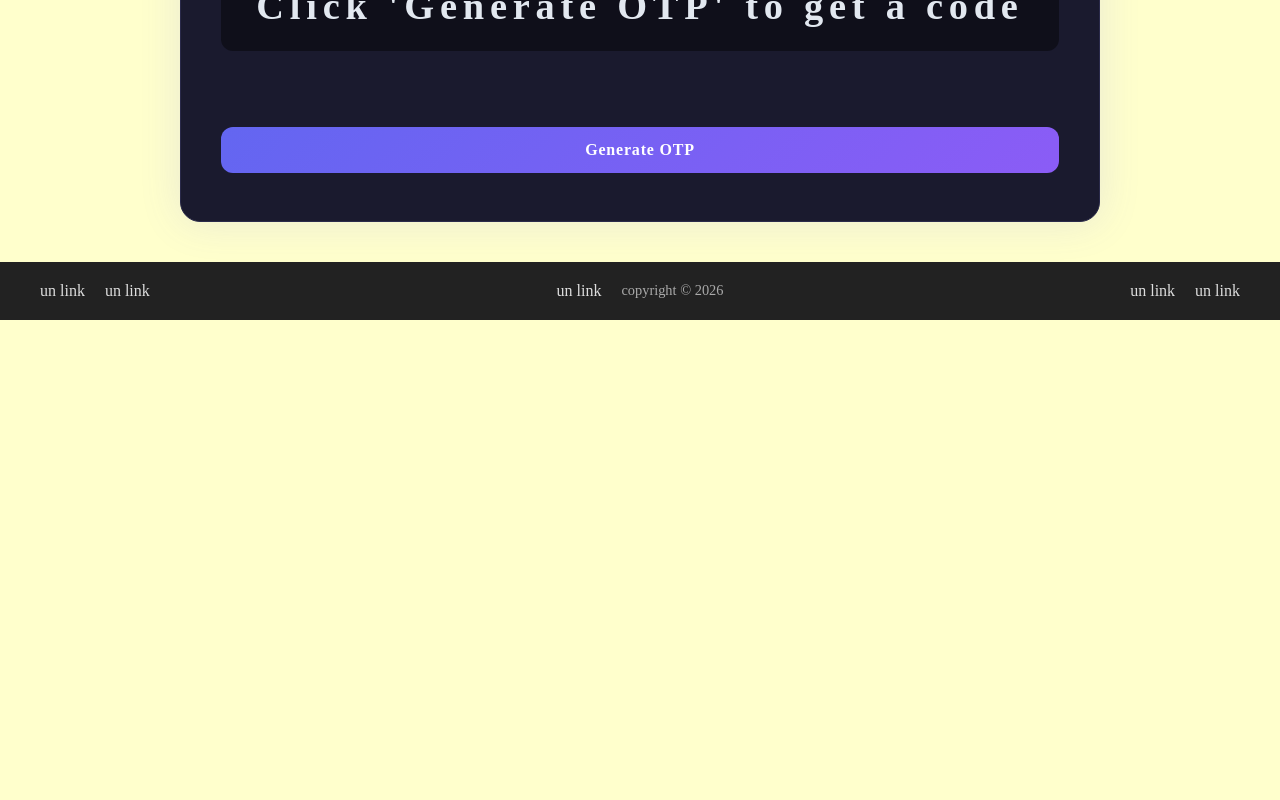
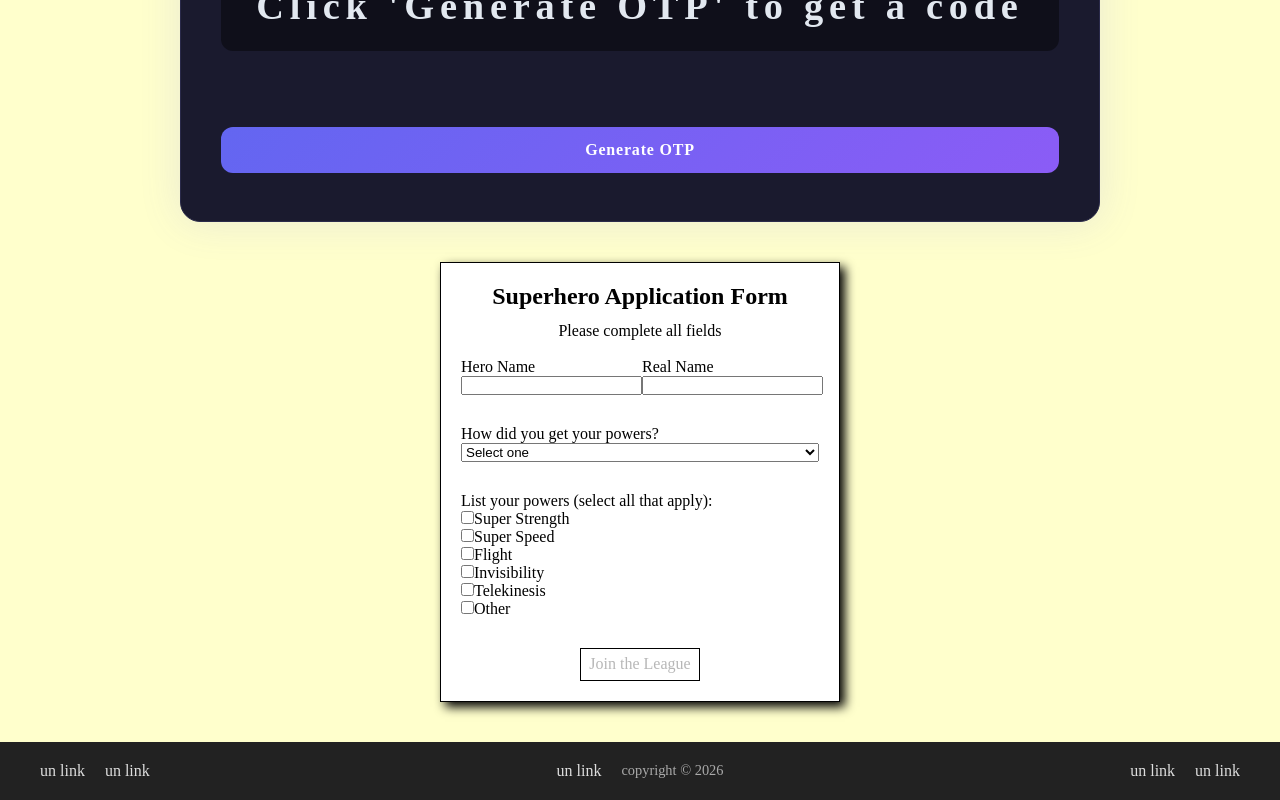
Before and after one commit to LucianoCipolla/ReactExercises, a React (Vite) app in the folder ResusableMegaNavbar/: page / in a window 1280 px wide. Shown: the part 1657-2457 px from the top of the page. Before the commit the page ends 1977 px from the top, so only its background shows below. Built offline with nearby package versions, Linux system fonts and the light colour scheme.

Commit message:
manejo de formularios en react

```diff
--- a/ResusableMegaNavbar/src/App.jsx
+++ b/ResusableMegaNavbar/src/App.jsx
@@ -6,6 +6,7 @@ import { ToggleApp } from "./ToggleTextButton"
 import { ColorPicker } from "./ColorPickerApp"
 import { FruitsSearch } from "./fruitSearchApp"
 import { OTPGenerator } from "./OtpGeneratorApp"
+import { SuperheroForm } from "./SuperHeroApplicationForm"
 
 function App() {
   return (
@@ -17,6 +18,7 @@ function App() {
       <ColorPicker />
       <FruitsSearch />
       <OTPGenerator />
+      <SuperheroForm />
       <Footer />
     </div>
   )
--- /dev/null
+++ b/ResusableMegaNavbar/src/SuperHeroApplicationForm.jsx
@@ -0,0 +1,94 @@
+import { useState } from 'react';
+
+export const SuperheroForm = () => {
+
+  const powerSourceOptions = [
+    'Bitten by a strange creature',
+    'Radioactive exposure',
+    'Science experiment',
+    'Alien heritage',
+    'Ancient artifact discovery',
+    'Other'
+  ];
+
+  const powersOptions = [
+    'Super Strength',
+    'Super Speed',
+    'Flight',
+    'Invisibility',
+    'Telekinesis',
+    'Other'
+  ];
+
+  const [heroName, setHeroName] = useState('');
+  const [realName, setRealName] = useState('');
+  const [powerSource, setPowerSource] = useState('');
+  const [powers, setPowers] = useState([]);
+
+  const handlePowersChange = e => {
+    const { value, checked } = e.target;
+    setPowers(checked ? [...powers, value] : powers.filter(p => p !== value));
+  }
+
+  return (
+    <div className='form-wrap'>
+      <h2>Superhero Application Form</h2>
+      <p>Please complete all fields</p>
+       <form method='post' action='https://superhero-application-form.freecodecamp.org'>
+        <div className='section'>
+          <label>
+            Hero Name
+            <input
+              type='text'
+              value={heroName}
+              onChange={e => setHeroName(e.target.value)}
+            />
+          </label>
+          <label>
+            Real Name
+            <input
+              type='password'
+              value={realName}
+              onChange={e => setRealName(e.target.value)}
+            />
+          </label>
+        </div>
+        <label className='section column'>
+          How did you get your powers?
+          <select value={powerSource} onChange={e => setPowerSource(e.target.value)}>
+            <option value=''>
+              Select one
+            </option>
+           {powerSourceOptions.map(source => (
+             <option key={source} value={source}>
+                {source}
+              </option>
+            ))}
+          </select>
+        </label>
+        <label className='section column'>
+          List your powers (select all that apply):
+
+          {powersOptions.map(power => (
+            <label key={power}>
+              <input
+                type='checkbox'
+                value={power}
+                checked={powers.includes(power)}
+                onChange={handlePowersChange}
+              />
+              <span>{power}</span>
+            </label>
+          ))}
+        </label>
+        <button
+          className='submit-btn'
+          type='submit'
+          disabled={heroName&&realName&&powerSource&&powers.length ? false : true}
+        >
+          Join the League
+        </button>
+      </form>
+    </div>
+  )
+};
--- a/ResusableMegaNavbar/src/index.css
+++ b/ResusableMegaNavbar/src/index.css
@@ -322,6 +322,62 @@ search-container {
 
 
 
+.form-wrap {
+  margin: auto;
+  background-color: white;
+  width: 400px;
+  padding: 20px;
+  border: 1px solid black;
+  box-shadow: 5px 5px 10px black;
+  margin-bottom: 40px;
+}
+.form-wrap h2 {
+  font-size: 1.5rem;
+  margin-bottom: 30px;
+}
+.form-wrap h2,
+.form-wrap p {
+  text-align: center;
+}
+
+.form-wrap p {
+  position: relative;
+  top: -18px;
+}
+
+.section {
+  display: flex;
+  margin-bottom: 30px;
+}
+
+.column {
+  flex-direction: column;
+}
+
+.submit-wrap {
+  text-align: center;
+}
+
+.submit-btn {
+  display: block;
+  margin: 0 auto;
+  padding: 0.4rem 0.5rem;
+  border: 1px solid black
+}
+
+.submit-btn:hover {
+  cursor: pointer;
+  background-color: #f3f3f3;
+}
+
+.submit-btn:disabled {
+  cursor: not-allowed;
+}
+
+
+
+
+
 footer {
   background-color: #222;
   color: #fff;
```
